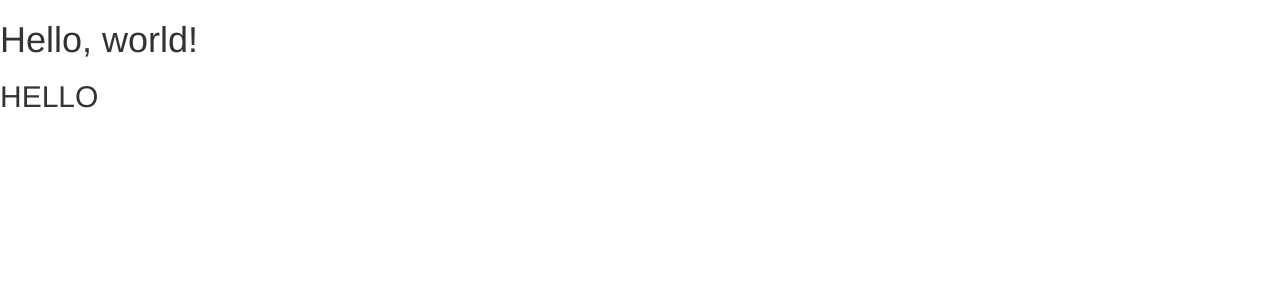
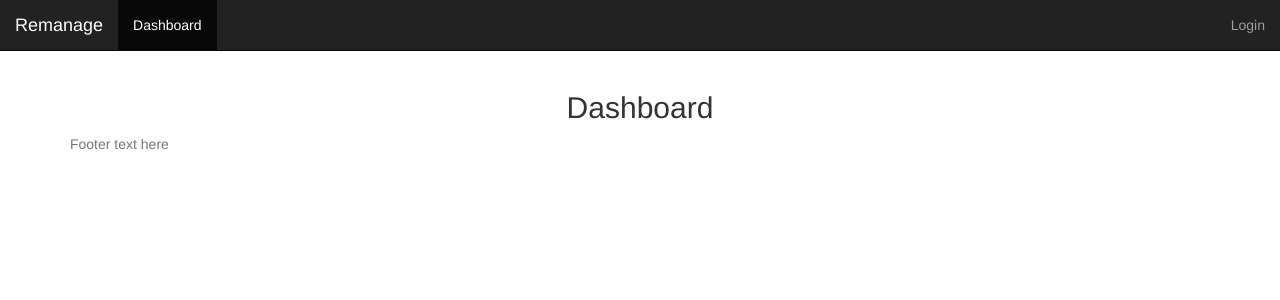
Before and after one commit to selamuru/realup, a Django app: page / in a window 1280 px wide. Shown: the top 300 px of the page. Run offline with Django 3.2, Linux system fonts and the light colour scheme; parts of the project's set-up code (start-up, migrations or seed data) failed here and were passed over; some libraries are stand-ins or nearby versions.

Commit message:
Add basic navigation

```diff
--- a/remanage/templates/base.html
+++ b/remanage/templates/base.html
@@ -5,23 +5,30 @@
     <meta http-equiv="X-UA-Compatible" content="IE=edge">
     <meta name="viewport" content="width=device-width, initial-scale=1">
     <!-- The above 3 meta tags *must* come first in the head; any other head content must come *after* these tags -->
-    <title>Bootstrap 101 Template</title>
+    <title>Remanage</title>
 
     <!-- Bootstrap -->
     {% load staticfiles %}
-    <link href="{% static 'css/bootstrap.min.css' %}" rel="stylesheet" type="text/css">
+    <!--link href="{% static 'css/bootstrap.min.css' %}" rel="stylesheet" type="text/css"-->
+    <link href="https://maxcdn.bootstrapcdn.com/bootstrap/3.3.6/css/bootstrap.min.css" rel="stylesheet" type="text/css">
   </head>
 
   <body>
-    <h1>Hello, world!</h1>
-    {% block content %}
-    {% endblock %}
+    {% include 'remanage/templates/navigation.html' %}
+
+    <div class="container">
+      {% block content %}
+      {% endblock %}
+    </div>
+
+    {% include 'remanage/templates/footer.html' %}
 
     <!-- jQuery (necessary for Bootstrap's JavaScript plugins) -->
-    <script src="https://ajax.googleapis.com/ajax/libs/jquery/1.11.3/jquery.min.js"></script>
-    <script src="{% static 'js/jquery-2.2.4.min.js' %}"></script>
+    <script src="https://ajax.googleapis.com/ajax/libs/jquery/2.2.4/jquery.min.js"></script>
+    <!--script src="{% static 'js/jquery-2.2.4.min.js' %}"></script-->
 
     <!-- Include all compiled plugins (below), or include individual files as needed -->
-    <script src="{% static 'js/bootstrap.min.js' %}"></script>
+    <!--script src="{% static 'js/bootstrap.min.js' %}"></script-->
+    <script src="https://maxcdn.bootstrapcdn.com/bootstrap/3.3.6/js/bootstrap.min.js"></script>
   </body>
 </html>
--- a/remanage/templates/dashboard.html
+++ b/remanage/templates/dashboard.html
@@ -1,5 +1,9 @@
 {% extends 'remanage/templates/base.html' %}
 
 {% block content %}
-    <h2>HELLO</h2>
+    <div class="row">
+        <div class="col-lg-12 text-center">
+            <h2>Dashboard</h2>
+        </div>
+    </div>
 {% endblock %}
--- /dev/null
+++ b/remanage/templates/footer.html
@@ -0,0 +1,5 @@
+<footer class="footer">
+  <div class="container">
+    <p class="text-muted">Footer text here</p>
+  </div>
+</footer>
--- /dev/null
+++ b/remanage/templates/navigation.html
@@ -0,0 +1,24 @@
+<nav class="navbar navbar-inverse navbar-static-top">
+  <div class="container-fluid">
+    <!-- Brand and toggle get grouped for better mobile display -->
+    <div class="navbar-header">
+      <button type="button" class="navbar-toggle collapsed" data-toggle="collapse" data-target="#bs-example-navbar-collapse-1" aria-expanded="false">
+        <span class="icon-bar"></span>
+        <span class="icon-bar"></span>
+        <span class="icon-bar"></span>
+      </button>
+      <a class="navbar-brand" href="/">Remanage</a>
+    </div>
+
+    <!-- Collect the nav links, forms, and other content for toggling -->
+    <div class="collapse navbar-collapse" id="bs-example-navbar-collapse-1">
+      <ul class="nav navbar-nav">
+        <li class="active"><a href="/">Dashboard</a></li>
+      </ul>
+
+      <ul class="nav navbar-nav navbar-right">
+        <li><a href="/">Login</a></li>
+      </ul>
+    </div>
+  </div>
+</nav>
```
